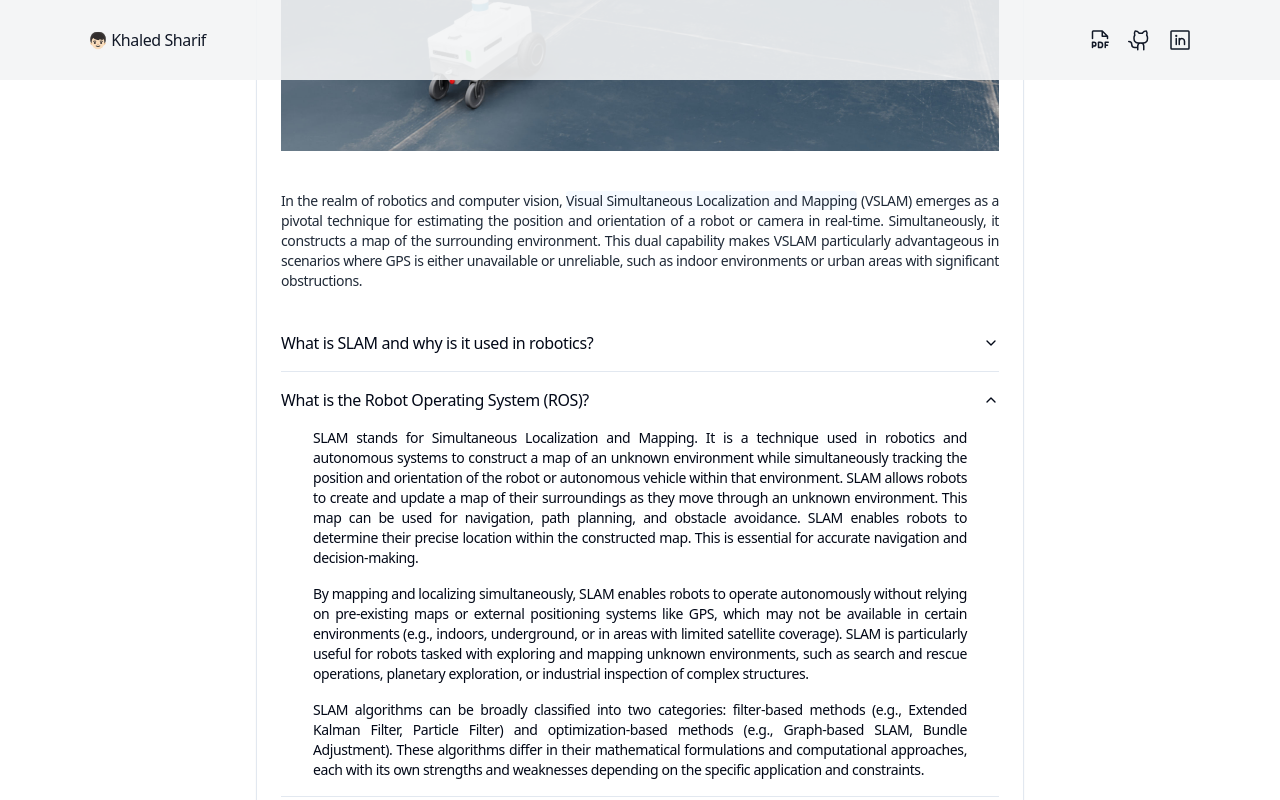
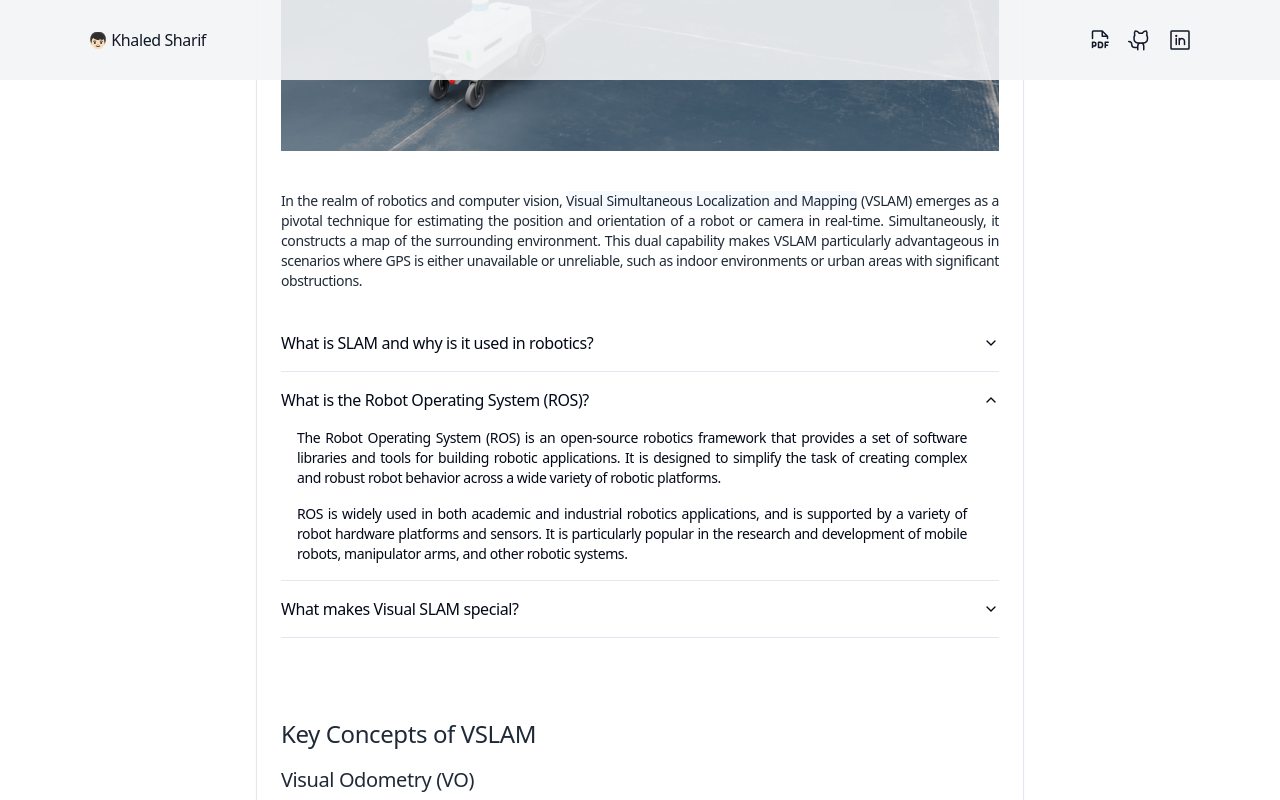
Before and after one commit to KhaledSharif/website-2024, a Next.js app: page /projects/ros-vslam in a window 1280 px wide. Both pictures are taken after a click on the button "What is the Robot Operating System (ROS)?". Shown: the part 512-1312 px from the top of the page. Built offline with nearby package versions, Linux system fonts and the light colour scheme.

Commit message:
Update page.tsx

```diff
--- a/app/projects/ros-vslam/page.tsx
+++ b/app/projects/ros-vslam/page.tsx
@@ -134,7 +134,7 @@ export default function Home() {
                         <AccordionTrigger>
                           What is SLAM and why is it used in robotics?
                         </AccordionTrigger>
-                        <AccordionContent className="text-justify flex flex-col gap-4 mx-8">
+                        <AccordionContent className="text-justify flex flex-col gap-4 ml-4 mr-8">
                           <div>
                             SLAM stands for Simultaneous Localization and
                             Mapping. It is a technique used in robotics and
@@ -181,93 +181,63 @@ export default function Home() {
                         <AccordionTrigger>
                           What is the Robot Operating System (ROS)?
                         </AccordionTrigger>
-                        <AccordionContent className="text-justify flex flex-col gap-4 mx-8">
+                        <AccordionContent className="text-justify flex flex-col gap-4 ml-4 mr-8">
                           <div>
-                            SLAM stands for Simultaneous Localization and
-                            Mapping. It is a technique used in robotics and
-                            autonomous systems to construct a map of an unknown
-                            environment while simultaneously tracking the
-                            position and orientation of the robot or autonomous
-                            vehicle within that environment. SLAM allows robots
-                            to create and update a map of their surroundings as
-                            they move through an unknown environment. This map
-                            can be used for navigation, path planning, and
-                            obstacle avoidance. SLAM enables robots to determine
-                            their precise location within the constructed map.
-                            This is essential for accurate navigation and
-                            decision-making.
+                            The Robot Operating System (ROS) is an open-source
+                            robotics framework that provides a set of software
+                            libraries and tools for building robotic
+                            applications. It is designed to simplify the task of
+                            creating complex and robust robot behavior across a
+                            wide variety of robotic platforms.
                           </div>
 
                           <div>
-                            By mapping and localizing simultaneously, SLAM
-                            enables robots to operate autonomously without
-                            relying on pre-existing maps or external positioning
-                            systems like GPS, which may not be available in
-                            certain environments (e.g., indoors, underground, or
-                            in areas with limited satellite coverage). SLAM is
-                            particularly useful for robots tasked with exploring
-                            and mapping unknown environments, such as search and
-                            rescue operations, planetary exploration, or
-                            industrial inspection of complex structures.
-                          </div>
-
-                          <div>
-                            SLAM algorithms can be broadly classified into two
-                            categories: filter-based methods (e.g., Extended
-                            Kalman Filter, Particle Filter) and
-                            optimization-based methods (e.g., Graph-based SLAM,
-                            Bundle Adjustment). These algorithms differ in their
-                            mathematical formulations and computational
-                            approaches, each with its own strengths and
-                            weaknesses depending on the specific application and
-                            constraints.
+                            ROS is widely used in both academic and industrial
+                            robotics applications, and is supported by a variety
+                            of robot hardware platforms and sensors. It is
+                            particularly popular in the research and development
+                            of mobile robots, manipulator arms, and other
+                            robotic systems.
                           </div>
                         </AccordionContent>
                       </AccordionItem>
                       <AccordionItem value="item-3">
                         <AccordionTrigger>
-                          How does this project combine Visual SLAM and ROS?
+                          What makes Visual SLAM special?
                         </AccordionTrigger>
-                        <AccordionContent className="text-justify flex flex-col gap-4 mx-8">
+                        <AccordionContent className="text-justify flex flex-col gap-4 ml-4 mr-8">
                           <div>
-                            SLAM stands for Simultaneous Localization and
-                            Mapping. It is a technique used in robotics and
-                            autonomous systems to construct a map of an unknown
-                            environment while simultaneously tracking the
-                            position and orientation of the robot or autonomous
-                            vehicle within that environment. SLAM allows robots
-                            to create and update a map of their surroundings as
-                            they move through an unknown environment. This map
-                            can be used for navigation, path planning, and
-                            obstacle avoidance. SLAM enables robots to determine
-                            their precise location within the constructed map.
-                            This is essential for accurate navigation and
-                            decision-making.
+                            Visual SLAM is appealing due to its use of low-cost,
+                            lightweight cameras as the primary sensor. This
+                            provides rich visual information about the
+                            environment, enabling enhanced mapping and object
+                            recognition. However, visual SLAM can be affected by
+                            lighting conditions, camera quality, and visual
+                            texture, and it is prone to drift and scale
+                            ambiguity issues, especially in large-scale
+                            environments.
                           </div>
 
                           <div>
-                            By mapping and localizing simultaneously, SLAM
-                            enables robots to operate autonomously without
-                            relying on pre-existing maps or external positioning
-                            systems like GPS, which may not be available in
-                            certain environments (e.g., indoors, underground, or
-                            in areas with limited satellite coverage). SLAM is
-                            particularly useful for robots tasked with exploring
-                            and mapping unknown environments, such as search and
-                            rescue operations, planetary exploration, or
-                            industrial inspection of complex structures.
+                            Lidar-based SLAM, on the other hand, provides
+                            accurate 3D point cloud data for precise mapping and
+                            localization. It is more robust to changes in
+                            lighting and visual textures, but requires
+                            specialized and more expensive Lidar sensors, which
+                            have higher power consumption compared to visual
+                            SLAM. Lidar-based SLAM may also struggle in dynamic
+                            environments with moving obstacles.
                           </div>
 
                           <div>
-                            SLAM algorithms can be broadly classified into two
-                            categories: filter-based methods (e.g., Extended
-                            Kalman Filter, Particle Filter) and
-                            optimization-based methods (e.g., Graph-based SLAM,
-                            Bundle Adjustment). These algorithms differ in their
-                            mathematical formulations and computational
-                            approaches, each with its own strengths and
-                            weaknesses depending on the specific application and
-                            constraints.
+                            Combining multiple sensor modalities, as in sensor
+                            fusion SLAM, can leverage the strengths of different
+                            sensors to improve robustness and accuracy. This
+                            approach provides more comprehensive and reliable
+                            mapping and localization, but it also adds
+                            complexity and cost due to the need for sensor
+                            integration, synchronization, and advanced data
+                            fusion algorithms.
                           </div>
                         </AccordionContent>
                       </AccordionItem>
```
